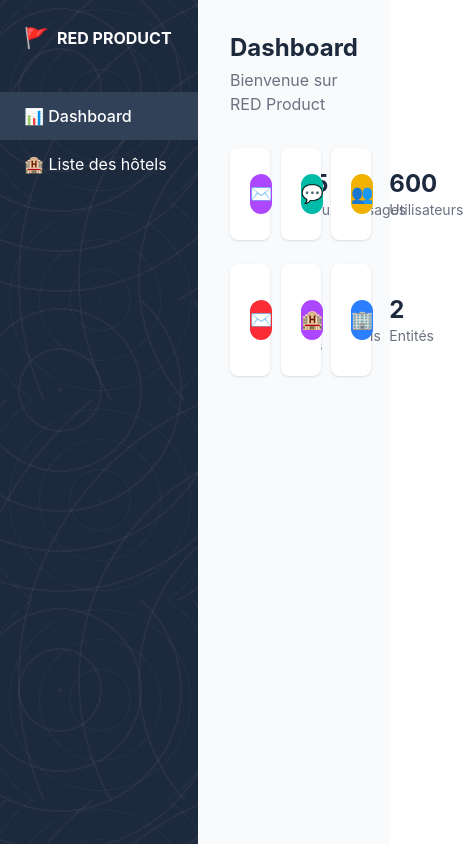
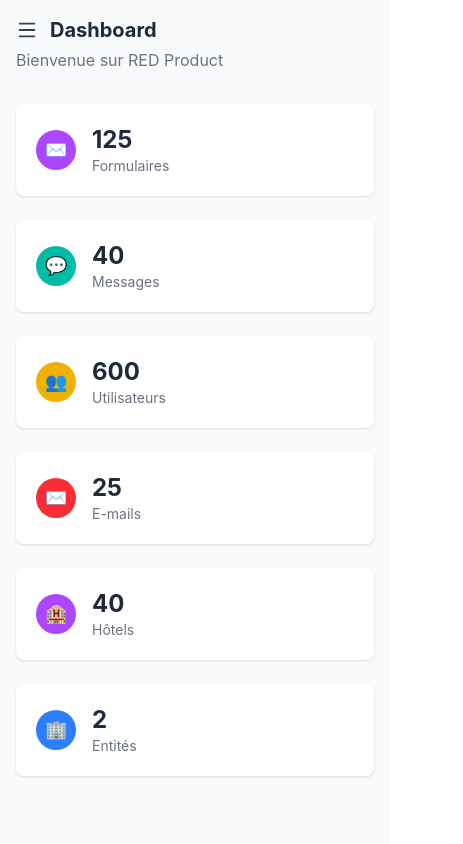
Before and after one commit to lazakichelsoube-prog/redproduct2, a React app in the folder frontend/: page /dashboard in a window 390 px wide. Shown: the whole page, 463 px wide, since content can reach past the window. Built offline with nearby package versions, Linux system fonts and the light colour scheme; the HTML template or start-up script is replaced by a standard one.

Commit message:
Make Dashboard responsive

```diff
--- a/frontend/src/pages/Dashboard.jsx
+++ b/frontend/src/pages/Dashboard.jsx
@@ -1,8 +1,11 @@
+import { useState } from 'react';
 import { useNavigate } from 'react-router-dom';
 import { Link } from 'react-router-dom';
+import { Menu, X } from 'lucide-react';
 
 function Dashboard() {
   const navigate = useNavigate();
+  const [menuOpen, setMenuOpen] = useState(false);
   const stats = [
     { label: 'Formulaires', value: 125, color: 'bg-purple-500', icon: '✉️' },
     { label: 'Messages', value: 40, color: 'bg-teal-500', icon: '💬' },
@@ -14,11 +17,28 @@ function Dashboard() {
 
   return (
     <div className="flex min-h-screen bg-gray-50">
+      {/* Overlay mobile */}
+      {menuOpen && (
+        <div
+          className="fixed inset-0 bg-black/40 z-30 lg:hidden"
+          onClick={() => setMenuOpen(false)}
+        />
+      )}
+
       {/* Sidebar */}
-      <aside className="pattern-overlay w-64 bg-slate-800 text-white flex flex-col">
-        <div className="p-6 flex items-center gap-2">
-          <span className="text-red-500 text-xl">🚩</span>
-          <span className="font-bold">RED PRODUCT</span>
+      <aside
+        className={`pattern-overlay fixed lg:static inset-y-0 left-0 z-40 w-64 bg-slate-800 text-white flex flex-col transform transition-transform duration-200 ${
+          menuOpen ? 'translate-x-0' : '-translate-x-full lg:translate-x-0'
+        }`}
+      >
+        <div className="p-6 flex items-center justify-between gap-2">
+          <div className="flex items-center gap-2">
+            <span className="text-red-500 text-xl">🚩</span>
+            <span className="font-bold">RED PRODUCT</span>
+          </div>
+          <button className="lg:hidden" onClick={() => setMenuOpen(false)}>
+            <X size={20} />
+          </button>
         </div>
         <nav className="flex-1 mt-4">
           <Link to="/dashboard" className="block px-6 py-3 bg-slate-700 font-medium">
@@ -31,11 +51,16 @@ function Dashboard() {
       </aside>
 
       {/* Main content */}
-      <main className="flex-1 p-8">
-        <h1 className="text-2xl font-bold text-slate-800 mb-1">Dashboard</h1>
-        <p className="text-gray-500 mb-8">Bienvenue sur RED Product</p>
+      <main className="flex-1 p-4 sm:p-8">
+        <div className="flex items-center gap-3 mb-1">
+          <button className="lg:hidden" onClick={() => setMenuOpen(true)}>
+            <Menu size={22} className="text-slate-700" />
+          </button>
+          <h1 className="text-xl sm:text-2xl font-bold text-slate-800">Dashboard</h1>
+        </div>
+        <p className="text-gray-500 mb-8 ml-0 lg:ml-0">Bienvenue sur RED Product</p>
 
-        <div className="grid grid-cols-3 gap-6">
+        <div className="grid grid-cols-1 sm:grid-cols-2 lg:grid-cols-3 gap-6">
           {stats.map((stat) => (
             <div key={stat.label} className="bg-white rounded-lg shadow p-5 flex items-center gap-4">
               <div className={`${stat.color} text-white rounded-full w-10 h-10 flex items-center justify-center text-lg`}>
```
